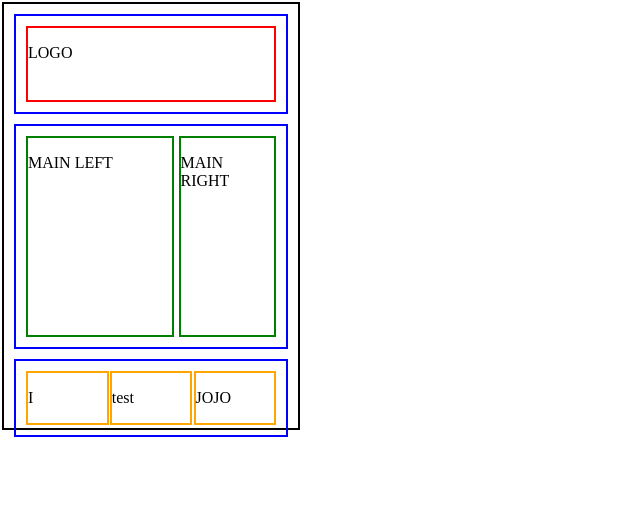
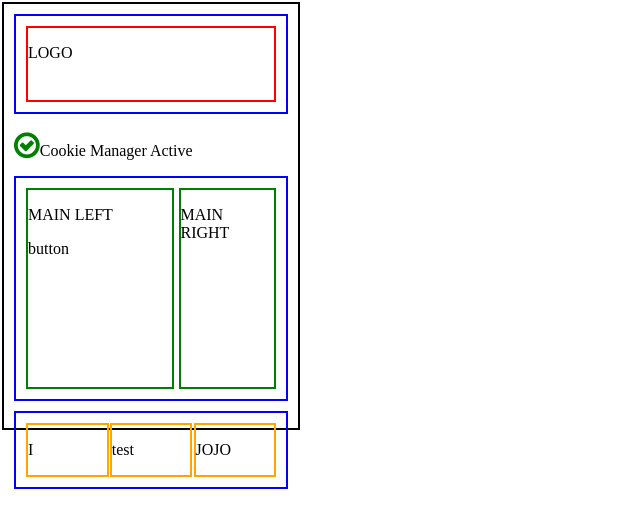
Before and after one commit to cf51/Cookie-Manager, a browser extension: page plugin.html in a window 1280 px wide. Shown: the whole page, without its empty margins (0-640 px from the left). Drawn offline with Linux system fonts and the light colour scheme.

```diff
--- a/plugin.html
+++ b/plugin.html
@@ -4,6 +4,8 @@
 <head>
     <link rel="stylesheet" href="plugin.css">
     <script src="plugin.js"></script>
+    <!-- <script src="https://kit.fontawesome.com/399019dcc8.js" crossorigin="anonymous"></script> -->
+    <link rel="stylesheet" href="https://cdnjs.cloudflare.com/ajax/libs/font-awesome/4.7.0/css/font-awesome.min.css">
 </head>
 <title>Cookie Manager</title>
 
@@ -14,10 +16,14 @@
                 <p>LOGO</p>
             </div>
         </div>
+        <div class="sub_title_container">
+            <p><i class="fa fa-check-circle-o" style="font-size:30px;color:green;"></i>Cookie Manager Active</p>
+        </div>
 
         <div class="main_container">
             <div class="col2">
                 <p> MAIN LEFT </p>
+                button
             </div>
             <div class="col2">
                 <p> MAIN RIGHT </p>
```
